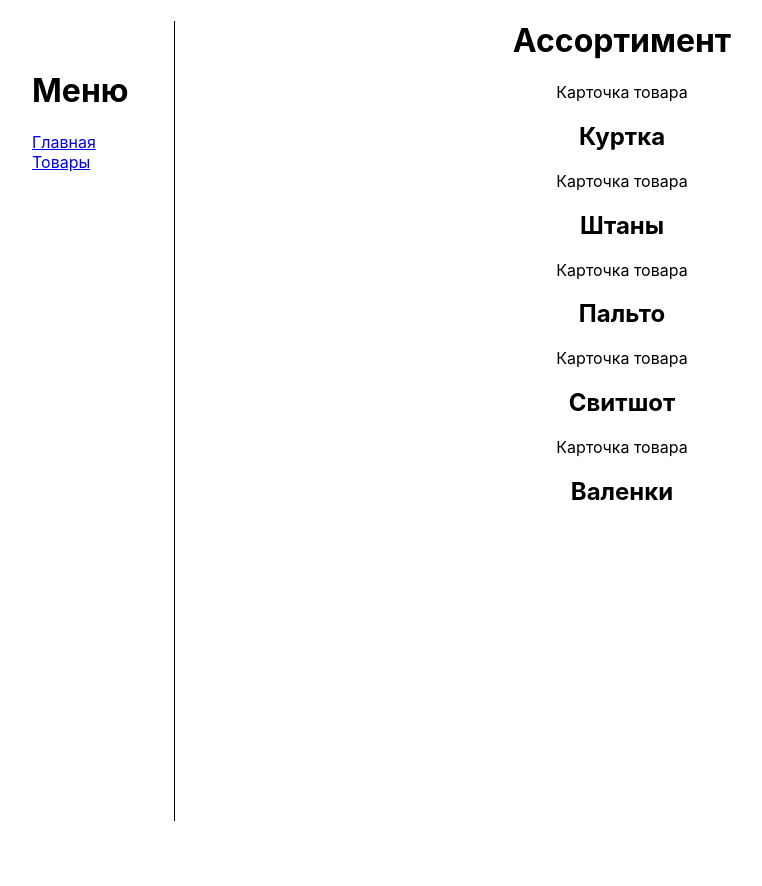
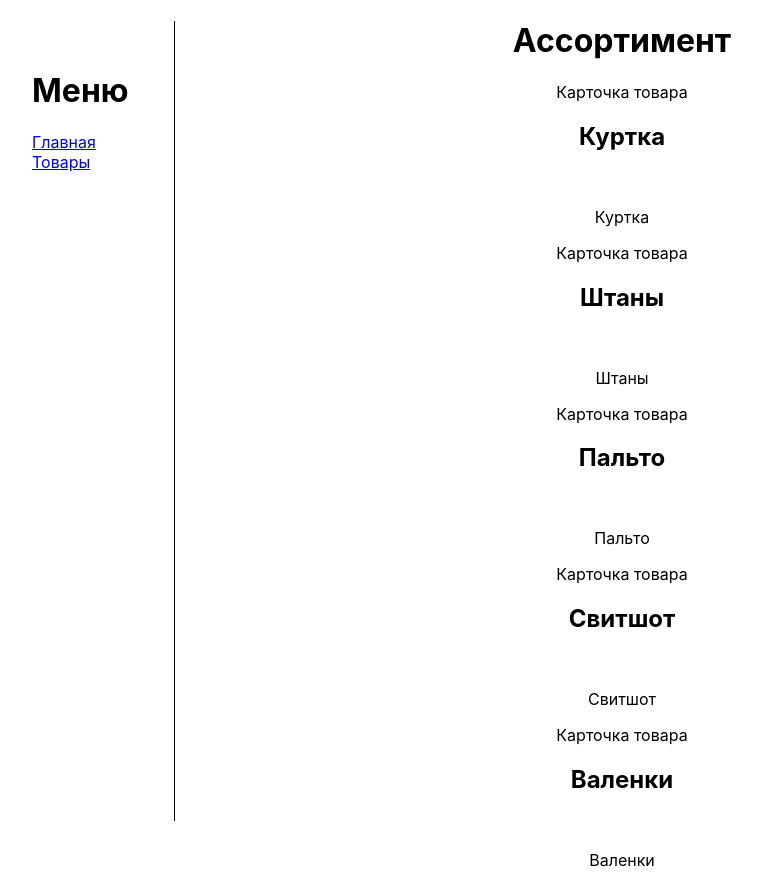
Before and after one commit to AlexandrRumiantsev/inordic-admin-panel, a React (Create React App) app: page /goods in a window 1280 px wide. Shown: the whole page, without its empty margins (18-780 px from the left). Before the commit the page ends 821 px from the top, so only its background shows below. Built offline with nearby package versions, Linux system fonts and the light colour scheme.

Commit message:
lesson 38 part 2

```diff
--- a/src/components/good-item/index.js
+++ b/src/components/good-item/index.js
@@ -15,11 +15,18 @@ class GoodItem extends React.Component{
         super()
     }
     render(){
-        const {title} = this.props
+        const {data} = this.props
+        console.log(data)
         return(
             <div>
                 Карточка товара
-                <h2>{title}</h2>
+                <h2>
+                    {data.TITLE}
+                </h2>
+                <img />
+                <p>
+                    {data.TITLE}
+                </p>
             </div>
         )
     }
--- a/src/pages/goods/index.js
+++ b/src/pages/goods/index.js
@@ -16,7 +16,8 @@ class Goods extends React.Component{
                 {
                     goodsJSON.map(good => {
                         return <GoodItem
-                            title={good.TITLE}
+                            key={good.ID}
+                            data={good}
                         />
                      })
                 }
```
